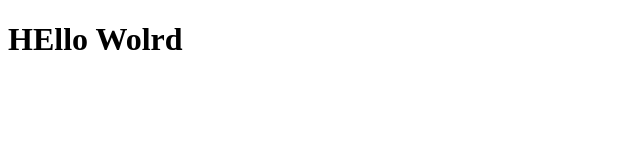
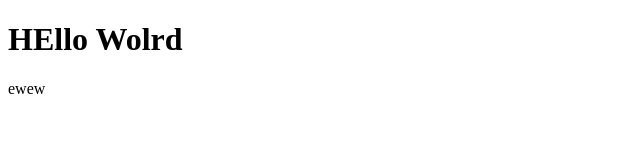
Before and after one commit to AnriGobadze/LearningGitDesk, a plain HTML site: page index.html in a window 1280 px wide. Shown: the full height of the page, 0-640 px from the left. Drawn offline with Linux system fonts and the light colour scheme.

Commit message:
adding p

```diff
--- a/index.html
+++ b/index.html
@@ -8,6 +8,7 @@
 <body>
 
     <h1>HEllo Wolrd</h1>
+    <p>ewew</p>
 
 </body>
 </html>
```
